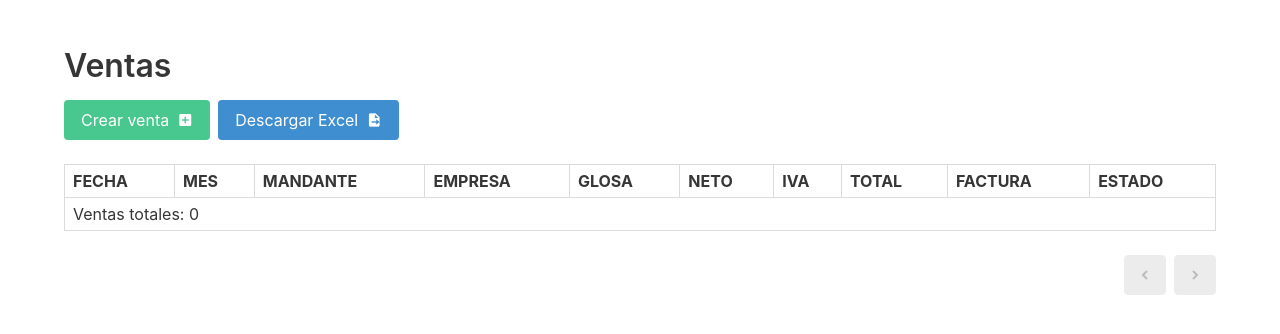
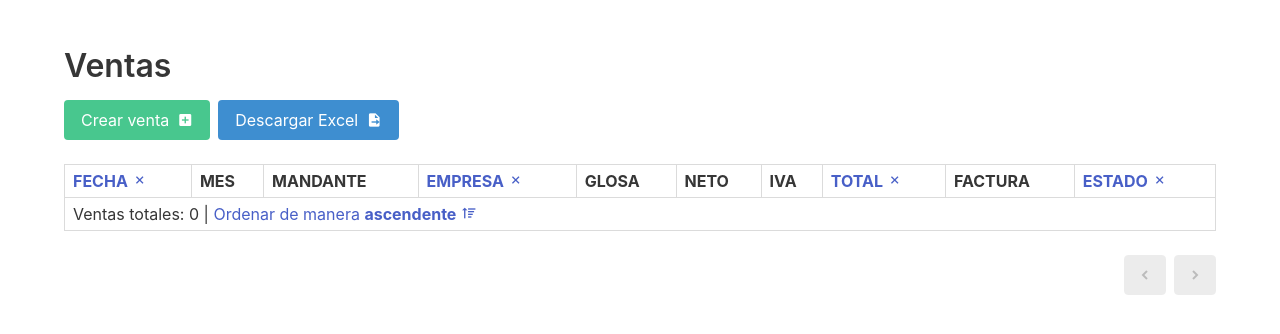
Before and after one commit to tomxscode/simple-erp, a Flask app: page /ventas/listar?ordenar_por=fecha in a window 1280 px wide. Shown: the part 56-390 px from the top of the page. Run offline with Flask 3, Linux system fonts and the light colour scheme; data that the repository does not hold is empty; some libraries are stand-ins or nearby versions.

Commit message:
Ordenar por fecha, empresa, total y estado.

```diff
--- a/routes/ventas.py
+++ b/routes/ventas.py
@@ -1,6 +1,7 @@
 import datetime
 import locale
 from flask import Blueprint, request, jsonify, render_template, flash, redirect, url_for
+from sqlalchemy import asc, desc
 from models.Factura import Factura, DetalleFactura
 from models.Venta import Venta
 from models.Empresa import Empresa
@@ -93,20 +94,28 @@ def listar():
   filtro_estado = request.args.get('filtro_estado', type=int)
 
   ordenar_por = request.args.get('ordenar_por', type=str)
+  ordenar_de = request.args.get('ordenar_de', type=str)
 
   if ordenar_por:
     if ordenar_por == 'fecha':
-      query = query.order_by(Venta.fecha)
+        query = query.order_by(asc(Venta.fecha) if ordenar_de == 'asc' else desc(Venta.fecha))
     elif ordenar_por == 'monto_neto':
-      query = query.order_by(Venta.monto_neto)
+        query = query.order_by(asc(Venta.monto_neto) if ordenar_de == 'asc' else desc(Venta.monto_neto))
     elif ordenar_por == 'monto_iva':
-      query = query.order_by(Venta.monto_iva)
+        query = query.order_by(asc(Venta.monto_iva) if ordenar_de == 'asc' else desc(Venta.monto_iva))
     elif ordenar_por == 'monto_total':
-      query = query.order_by(Venta.monto_total)
+        query = query.order_by(asc(Venta.monto_total) if ordenar_de == 'asc' else desc(Venta.monto_total))
     elif ordenar_por == 'estado':
-      query = query.order_by(Venta.estado)
+        query = query.order_by(asc(Venta.estado) if ordenar_de == 'asc' else desc(Venta.estado))
+    elif ordenar_por == 'empresa_mandante':
+        query = query.join(Empresa).order_by(asc(Empresa.nombre) if ordenar_de == 'asc' else desc(Empresa.nombre))
+    elif ordenar_por == 'empresa_venta':
+        query = query.order_by(asc(Venta.empresa_venta) if ordenar_de == 'asc' else desc(Venta.empresa_venta))
     else:
-      flash('El ordenamiento por no es válido', 'error')
+        flash('El ordenamiento por no es válido', 'error')
+  else:
+    if ordenar_de:
+      flash('No hay nada que ordenar', 'error')
 
   if filtro_mes:
     primer_dia, ultimo_dia = obtener_rango_mes(filtro_mes)
--- a/templates/ventas/listar.html
+++ b/templates/ventas/listar.html
@@ -15,16 +15,72 @@
     <table class="table is-bordered is-striped is-narrow is-hoverable is-fullwidth">
       <thead>
         <tr>
-          <th>FECHA</th>
+          <th>
+            {% if not request.args.get('ordenar_por') %}
+            <a
+              href="{{ url_for('ventas.listar', pagina=request.args.get('pagina'), por_pagina=request.args.get('por_pagina'), ordenar_por='fecha') }}">
+              FECHA
+              <i class='bx bx-sort' ></i>
+            </a>
+            {% else %}
+            <a
+              href="{{ url_for('ventas.listar', pagina=request.args.get('pagina'), por_pagina=request.args.get('por_pagina')) }}">
+              FECHA
+              <i class='bx bx-x'></i>
+            </a>
+            {% endif %}
+          </th>
           <th>MES</th>
           <th>MANDANTE</th>
-          <th>EMPRESA</th>
+          <th>
+            {% if not request.args.get('ordenar_por') %}
+            <a
+              href="{{ url_for('ventas.listar', pagina=request.args.get('pagina'), por_pagina=request.args.get('por_pagina'), ordenar_por='empresa_venta') }}">
+              EMPRESA
+              <i class='bx bx-sort' ></i>
+            </a>
+            {% else %}
+            <a
+              href="{{ url_for('ventas.listar', pagina=request.args.get('pagina'), por_pagina=request.args.get('por_pagina')) }}">
+              EMPRESA
+              <i class='bx bx-x'></i>
+            </a>
+            {% endif %}
+          </th>
           <th>GLOSA</th>
           <th>NETO</th>
           <th>IVA</th>
-          <th>TOTAL</th>
+          <th>
+            {% if not request.args.get('ordenar_por') %}
+            <a
+              href="{{ url_for('ventas.listar', pagina=request.args.get('pagina'), por_pagina=request.args.get('por_pagina'), ordenar_por='monto_total') }}">
+              TOTAL
+              <i class='bx bx-sort' ></i>
+            </a>
+            {% else %}
+            <a
+              href="{{ url_for('ventas.listar', pagina=request.args.get('pagina'), por_pagina=request.args.get('por_pagina')) }}">
+              TOTAL
+              <i class='bx bx-x'></i>
+            </a>
+            {% endif %}
+          </th>
           <th>FACTURA</th>
-          <th>ESTADO</th>
+          <th>
+            {% if not request.args.get('ordenar_por') %}
+            <a
+              href="{{ url_for('ventas.listar', pagina=request.args.get('pagina'), por_pagina=request.args.get('por_pagina'), ordenar_por='estado') }}">
+              ESTADO
+              <i class='bx bx-sort' ></i>
+            </a>
+            {% else %}
+            <a
+              href="{{ url_for('ventas.listar', pagina=request.args.get('pagina'), por_pagina=request.args.get('por_pagina')) }}">
+              ESTADO
+              <i class='bx bx-x'></i>
+            </a>
+            {% endif %}
+          </th>
         </tr>
       </thead>
       <tbody>
@@ -51,7 +107,23 @@
       </tbody>
       <tfoot>
         <tr>
-          <td colspan="10">Ventas totales: {{ ventas.total }}</td>
+          <td colspan="10">
+            Ventas totales: {{ ventas.total }}
+             |
+            {% if request.args.get('ordenar_de') == 'asc' %}
+            <a
+              href="{{ url_for('ventas.listar', pagina=request.args.get('pagina'), por_pagina=request.args.get('por_pagina'), ordenar_por=request.args.get('ordenar_por'), ordenar_de='desc') }}">
+              Ordenar de manera <strong>descendente</strong>
+              <i class='bx bx-sort-down' ></i>
+            </a>
+            {% else %}
+            <a
+              href="{{ url_for('ventas.listar', pagina=request.args.get('pagina'), por_pagina=request.args.get('por_pagina'), ordenar_por=request.args.get('ordenar_por'), ordenar_de='asc') }}">
+              Ordenar de manera <strong>ascendente</strong>
+              <i class='bx bx-sort-up' ></i>
+            </a>
+            {% endif %}
+          </td>
         </tr>
       </tfoot>
     </table>
```
